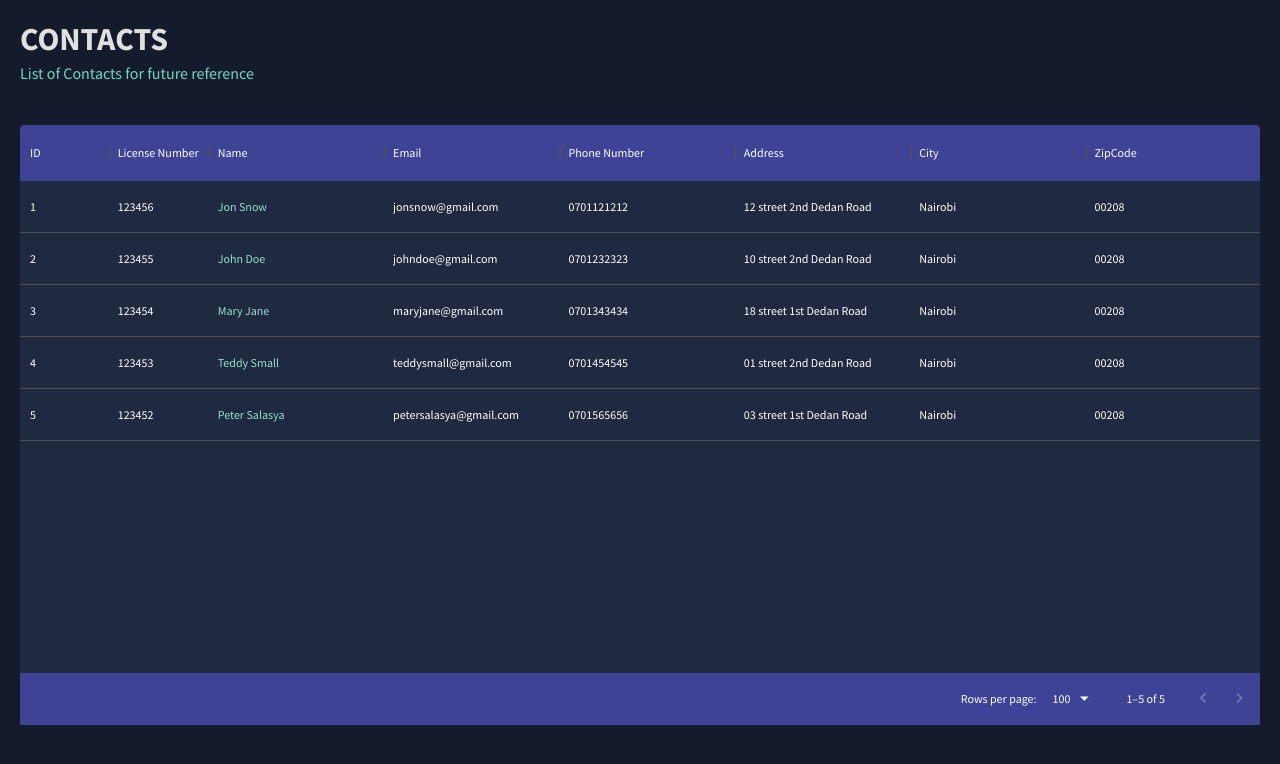
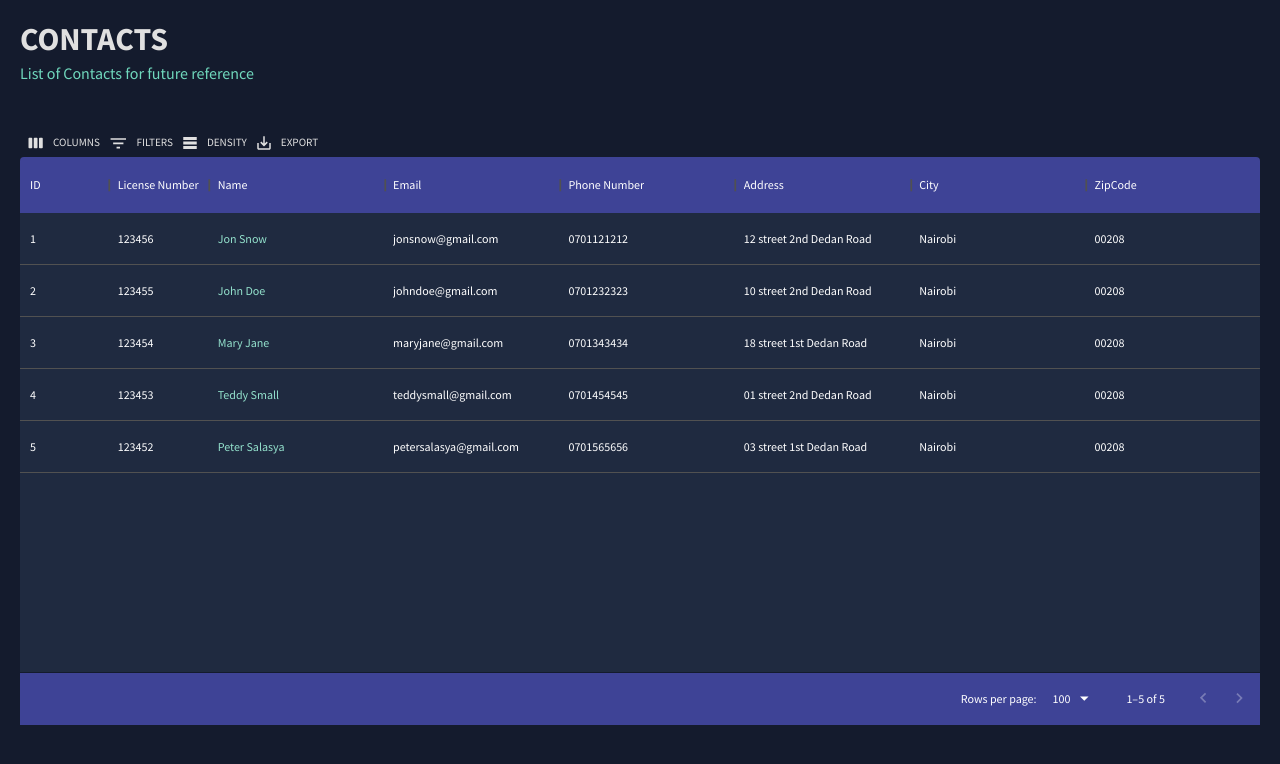
Before and after one commit to ElijahBundi/TrackEA-client, a React (Create React App) app: page /dashboard/contacts in a window 1280 px wide. Shown: the top 764 px of the page. Built offline with nearby package versions, Linux system fonts and the light colour scheme; what react-swipeable-views-utils would draw is missing.

Commit message:
contacts sorting complete

```diff
--- a/src/Components/Dashboard/Contacts.jsx
+++ b/src/Components/Dashboard/Contacts.jsx
@@ -54,7 +54,10 @@ function Contacts() {
 
   return (
     <Box m="20px">
-      <Header title="CONTACTS" subtitle="List of Contacts for future reference" />
+      <Header
+        title="CONTACTS"
+        subtitle="List of Contacts for future reference"
+      />
       <Box
         m="40px 0 0 0"
         height="75vh"
@@ -79,12 +82,16 @@ function Contacts() {
             borderTop: "none",
             backgroundColor: colors.blueAccent[700],
           },
-          '& .MuiDataGrid-toolbarContainer .MuiButton-text': {
-            color: `${colors.grey[100]} !important`
-          }
+          "& .MuiDataGrid-toolbarContainer .MuiButton-text": {
+            color: `${colors.grey[100]} !important`,
+          },
         }}
       >
-        <DataGrid rows={mockDataContacts} columns={columns} />
+        <DataGrid
+          rows={mockDataContacts}
+          columns={columns}
+          components={{ Toolbar: GridToolbar }}
+        />
       </Box>
     </Box>
   );
```
Also changed, not shown: src/Components/Dashboard/Invoices.jsx (added).
